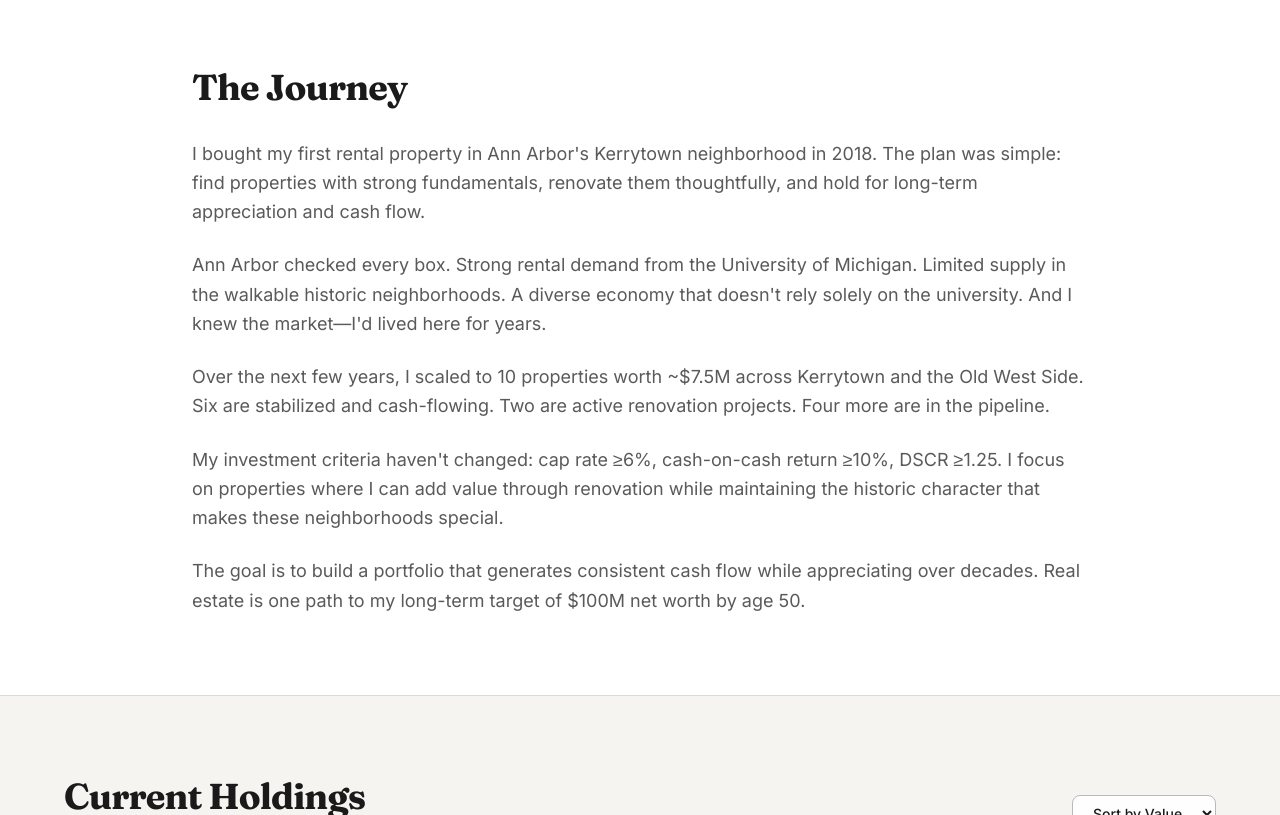
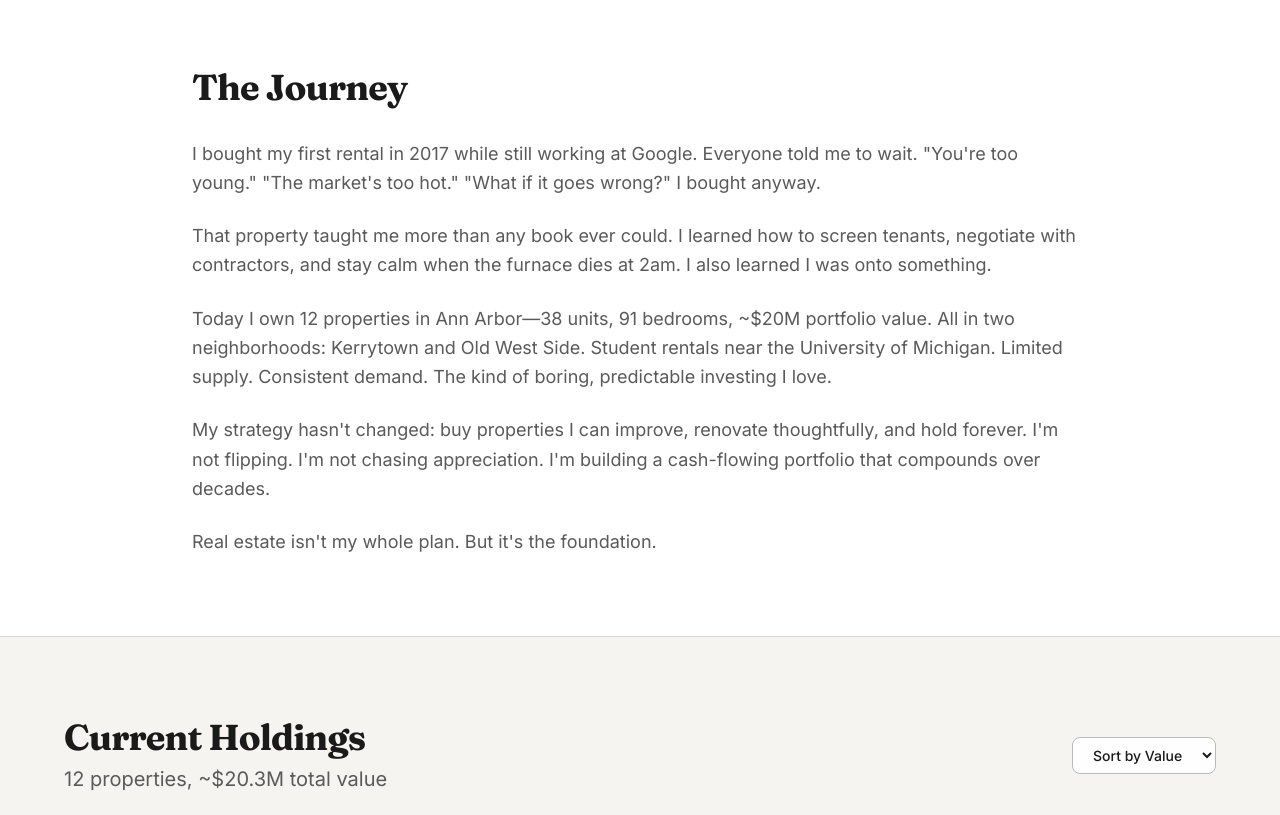
Before and after one commit to rpantaleo11/personal-website, a Next.js app: page /real-estate in a window 1280 px wide. Shown: the part 440-1255 px from the top of the page. Built offline with nearby package versions, Linux system fonts and the light colour scheme.

Commit message:
Rewrite Real Estate journey section - more personal, punchy

```diff
--- a/app/real-estate/page.tsx
+++ b/app/real-estate/page.tsx
@@ -136,19 +136,19 @@ export default function RealEstate() {
                 </h2>
                 <div className="space-y-6 text-lg text-charcoal-600 leading-relaxed">
                   <p>
-                    I bought my first rental property in Ann Arbor's Kerrytown neighborhood in 2018. The plan was simple: find properties with strong fundamentals, renovate them thoughtfully, and hold for long-term appreciation and cash flow.
+                    I bought my first rental in 2017 while still working at Google. Everyone told me to wait. "You're too young." "The market's too hot." "What if it goes wrong?" I bought anyway.
                   </p>
                   <p>
-                    Ann Arbor checked every box. Strong rental demand from the University of Michigan. Limited supply in the walkable historic neighborhoods. A diverse economy that doesn't rely solely on the university. And I knew the market—I'd lived here for years.
+                    That property taught me more than any book ever could. I learned how to screen tenants, negotiate with contractors, and stay calm when the furnace dies at 2am. I also learned I was onto something.
                   </p>
                   <p>
-                    Over the next few years, I scaled to 10 properties worth ~$7.5M across Kerrytown and the Old West Side. Six are stabilized and cash-flowing. Two are active renovation projects. Four more are in the pipeline.
+                    Today I own 12 properties in Ann Arbor—38 units, 91 bedrooms, ~$20M portfolio value. All in two neighborhoods: Kerrytown and Old West Side. Student rentals near the University of Michigan. Limited supply. Consistent demand. The kind of boring, predictable investing I love.
                   </p>
                   <p>
-                    My investment criteria haven't changed: cap rate ≥6%, cash-on-cash return ≥10%, DSCR ≥1.25. I focus on properties where I can add value through renovation while maintaining the historic character that makes these neighborhoods special.
+                    My strategy hasn't changed: buy properties I can improve, renovate thoughtfully, and hold forever. I'm not flipping. I'm not chasing appreciation. I'm building a cash-flowing portfolio that compounds over decades.
                   </p>
                   <p>
-                    The goal is to build a portfolio that generates consistent cash flow while appreciating over decades. Real estate is one path to my long-term target of $100M net worth by age 50.
+                    Real estate isn't my whole plan. But it's the foundation.
                   </p>
                 </div>
               </motion.div>
```
